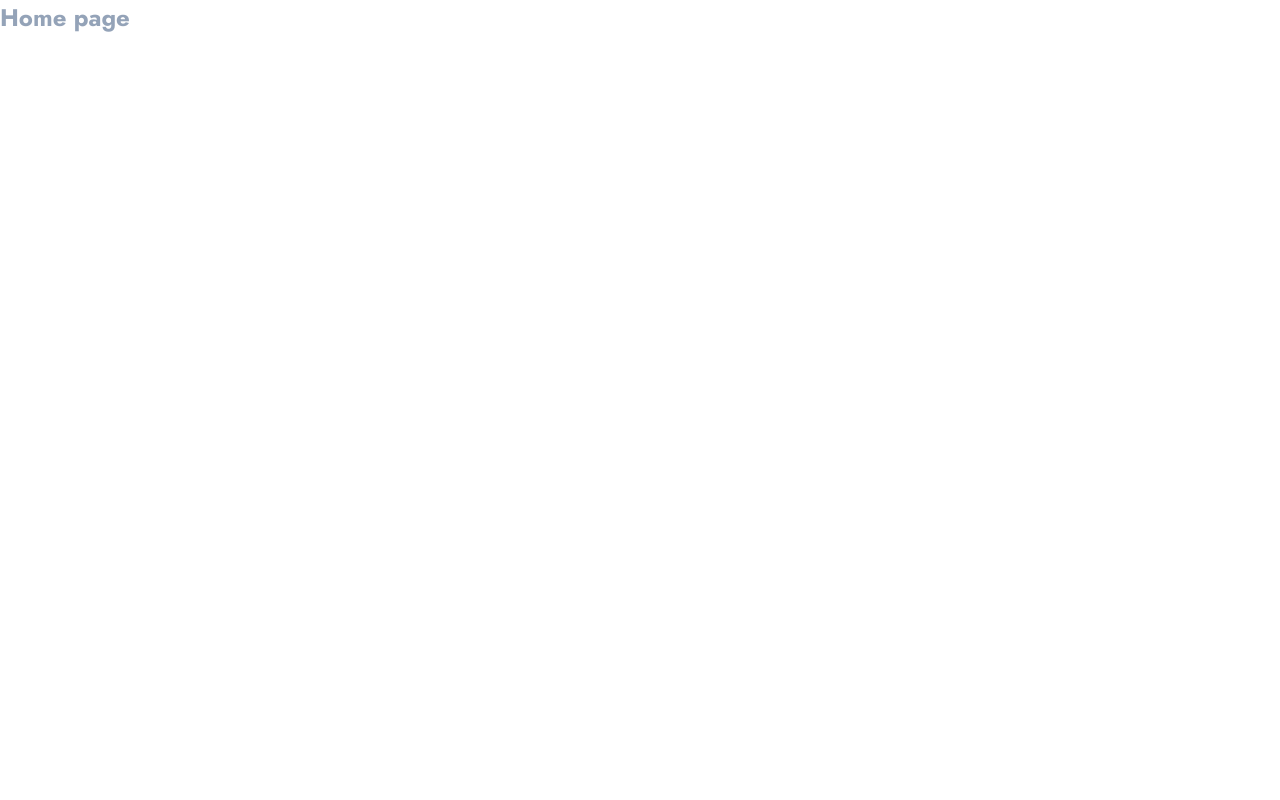
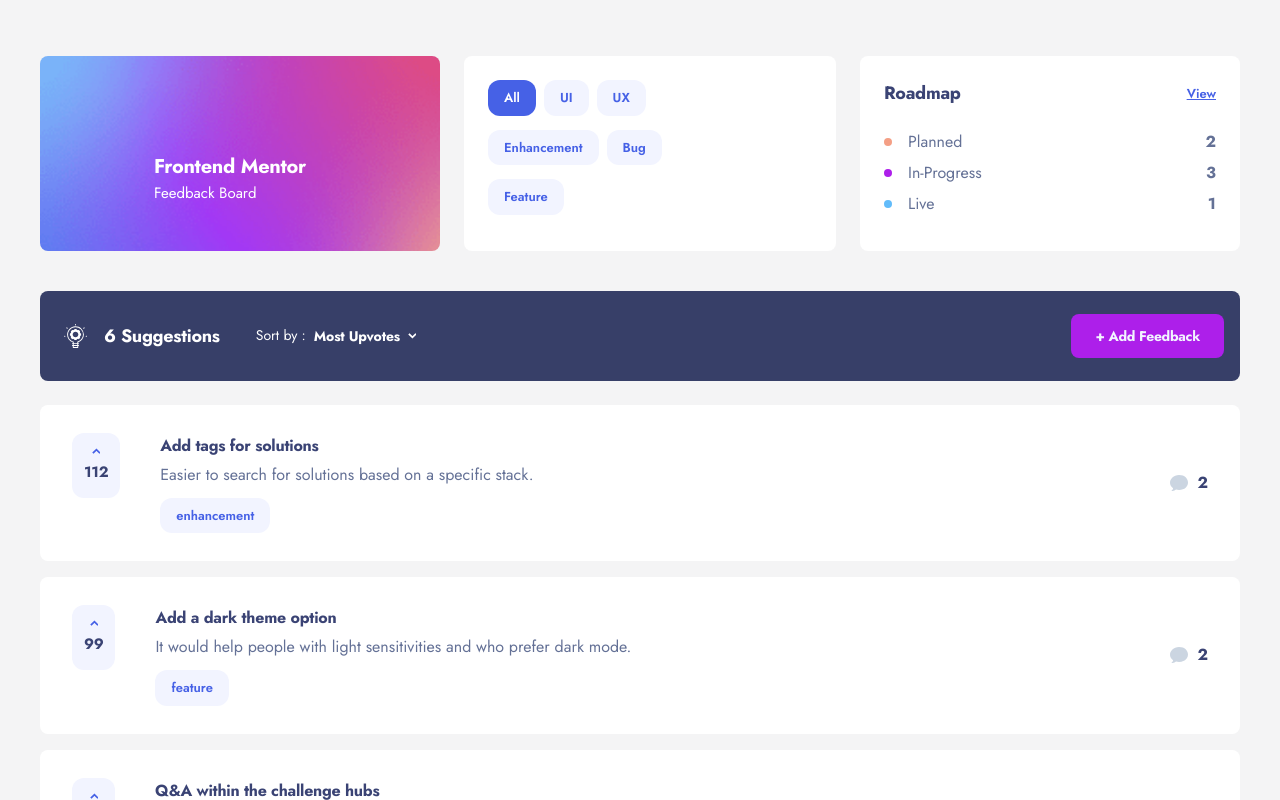
Before and after one commit to nackamoto/Feedback-IO, a Next.js app: page / in a window 1280 px wide. Built offline with nearby package versions, Linux system fonts and the light colour scheme.

Commit message:
refactor:

```diff
--- a/pages/index.tsx
+++ b/pages/index.tsx
@@ -1,5 +1,9 @@
+import SuggestionPage from "./suggestions";
+
 export default function Home() {
     return (
-        <div className="text-slate-400 font-bold text-24x">Home page</div>
+        <div>
+            <SuggestionPage/>
+        </div>
     );
 }
```
Also changed, not shown: pages/add.tsx (renamed from pages/add/index.tsx), pages/detail/[id].tsx (renamed from pages/detail/[id]/index.tsx).
